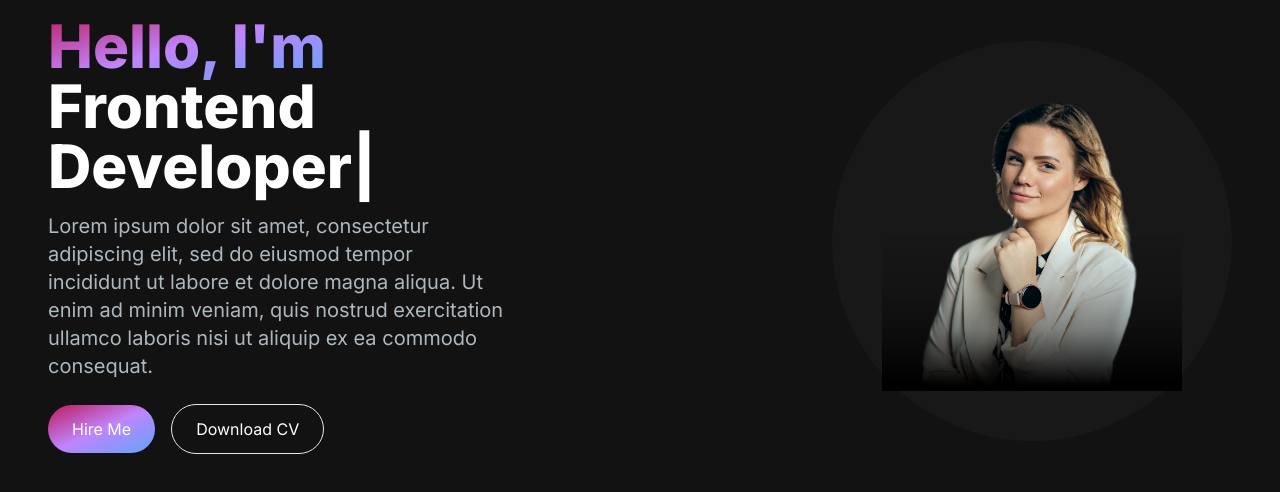
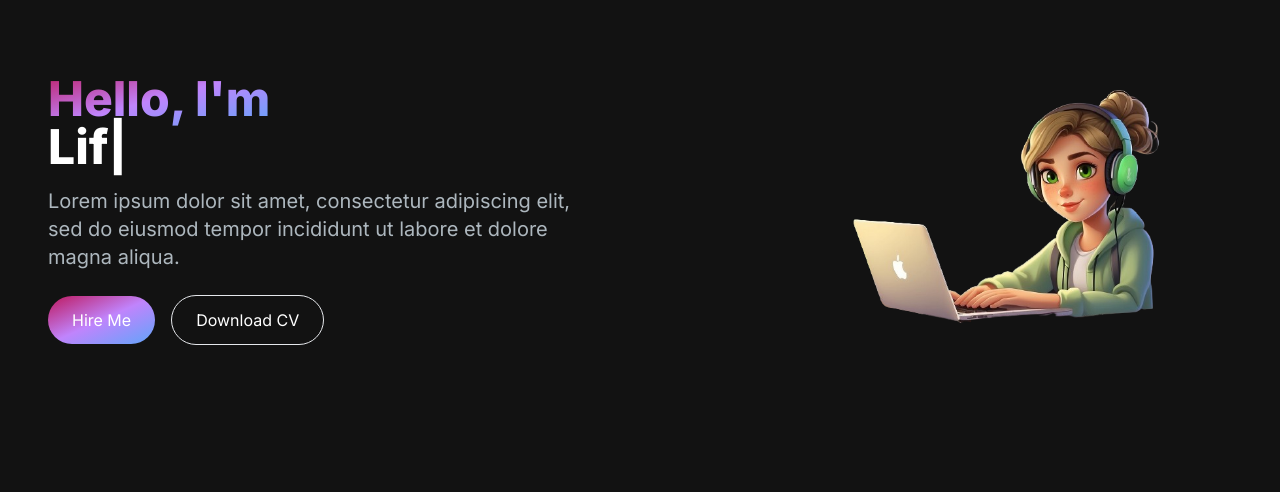
Before and after one commit to gosiast/NextJs-portfolio, a Next.js app: page / in a window 1280 px wide. Shown: the top 492 px of the page. Built offline with nearby package versions, Linux system fonts and the light colour scheme.

Commit message:
updated image animation and problems with styling of H1 animation

```diff
--- a/app/components/HeroSection.jsx
+++ b/app/components/HeroSection.jsx
@@ -7,19 +7,20 @@ const HeroSection = () => {
     return (
     <section className="lg:flex">
         <div className="grid grid-cols-1 sm:grid-cols-12">
-            <div className="col-span-7 place-self-center text-center sm:text-left">
-        <h1 className="text-white mb-4 text-4xl sm:text:5xl lg:text-6xl font-extrabold">
+            <div className="col-span-8 place-self-center text-center sm:text-left">
+        <h1 className="text-white mb-4 text-4xl sm:text:5xl lg:text-5xl font-extrabold">
            <span className="text-transparent bg-clip-text bg-gradient-to-br from-pink-700 via-purple-400 to-blue-400 hover:bg-slate-400">
             Hello, I'm {" "}
             </span>
+            <br/>
         <TypeAnimation
       sequence={[
         'Gosia',
-        2000,
+        1500,
         'Frontend Developer',
-        2000,
+        1500,
         'Lifelong Learner',
-        2000,
+        1500,
       ]}
       wrapper="span"
       speed={50}
@@ -27,7 +28,7 @@ const HeroSection = () => {
     />
     </h1>
    <p className="text-[#ADB7BE] text-base sm:text-lg lg:text-xl mb-6">
-Lorem ipsum dolor sit amet, consectetur adipiscing elit, sed do eiusmod tempor incididunt ut labore et dolore magna aliqua. Ut enim ad minim veniam, quis nostrud exercitation ullamco laboris nisi ut aliquip ex ea commodo consequat.
+Lorem ipsum dolor sit amet, consectetur adipiscing elit, sed do eiusmod tempor incididunt ut labore et dolore magna aliqua.
    </p>
    <div>
     <button className="px-6 py-3 w-full sm:w-fit rounded-full mr-4 bg-gradient-to-br from-pink-700 via-purple-400 to-blue-400 hover:bg-slate-400 text-white hover:text-black mb-3">
@@ -42,13 +43,13 @@ Lorem ipsum dolor sit amet, consectetur adipiscing elit, sed do eiusmod tempor i
    </div>
    </div>
    <div className="col-span-5 place-self-center mt-4 lg:mt-0">
-    <div className="rounded-full bg-[#181818] w-[250px] h-[250px] lg:w-[400px] lg:h-[400px] relative">
+    <div className="w-[250px] h-[250px] lg:w-[400px] lg:h-[400px] relative">
             <Image
               src="/images/hero_photo.png"
               alt="hero image"
               className="absolute transform -translate-x-1/2 -translate-y-1/2 top-1/2 left-1/2"
-              width={300}
-              height={300}
+              width={400}
+              height={400}
             />
           </div>
    </div>
```
Also changed, not shown: public/images/hero_photo.png.
